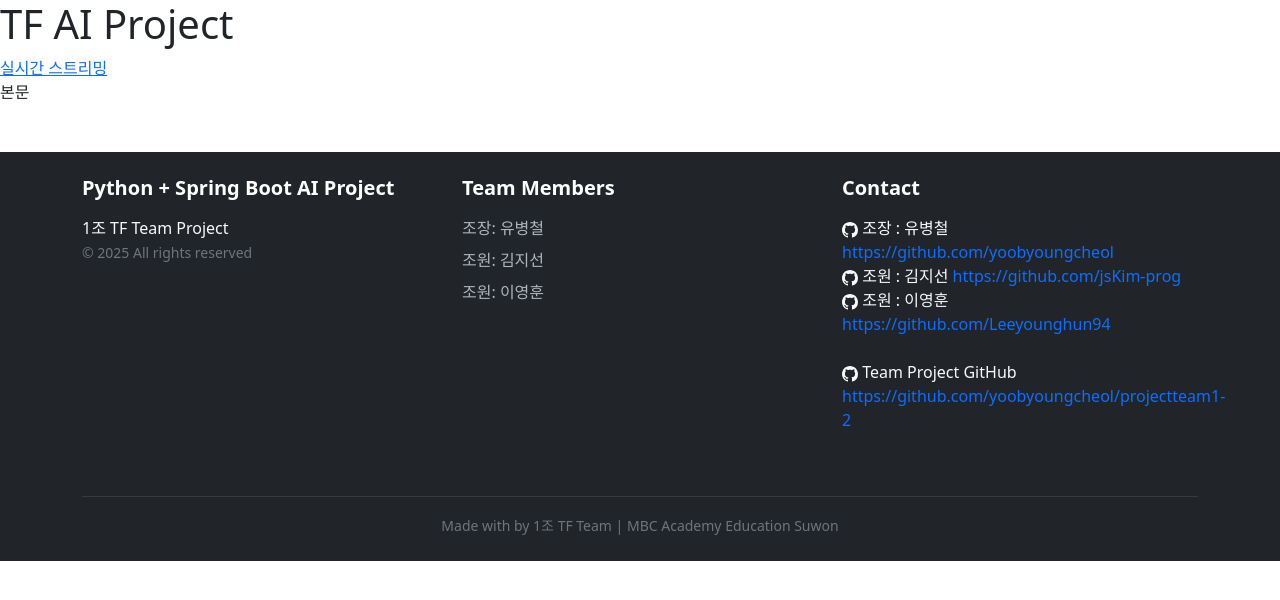
After one commit to yoobyoungcheol/projectteam1-2, a Python web app: template tfspringBoot/src/main/resources/templates/main.html in a window 1280 px wide. The commit adds this page. Shown: the top 600 px of the page. Run offline with Jinja, Linux system fonts and the light colour scheme; the template is opened without the code that fills it, so the values that code supplies are empty.

```diff
--- /dev/null
+++ b/tfspringBoot/src/main/resources/templates/main.html
@@ -0,0 +1,118 @@
+<!DOCTYPE html>
+<html lang="en">
+<head>
+    <meta charset="UTF-8">
+    <title>Main</title>
+    <link href="https://cdn.jsdelivr.net/npm/bootstrap@5.3.3/dist/css/bootstrap.min.css" rel="stylesheet">
+    <style>
+footer {
+   margin-top: 0 !important;
+}
+
+footer h5 {
+   color: #fff;
+   margin-bottom: 1rem;
+   font-weight: 600;
+}
+
+footer ul li {
+   margin-bottom: 0.5rem;
+   color: #adb5bd;
+}
+
+footer .text-muted {
+   color: #6c757d !important;
+}
+
+footer hr {
+   margin: 1rem 0;
+   opacity: 0.1;
+}
+
+footer i {
+   margin-right: 0.5rem;
+}
+    </style>
+</head>
+<body>
+<h1> TF AI Project </h1>
+<a href="ai">실시간 스트리밍</a>
+
+
+<!-- 본문 -->
+<br>
+본문
+
+<!-- Footer -->
+<footer class="bg-dark text-light py-4 mt-5">
+    <div class="container">
+        <div class="row">
+
+            <!-- Team Project 정보  -->
+            <div class="col-md-4 mb-3">
+                <h5>Python + Spring Boot AI Project</h5>
+                <p class="mb-0">1조 TF Team Project </p>
+
+                <small class="text-muted">© 2025 All rights reserved</small>
+            </div>
+
+            <!-- Team Member -->
+            <div class="col-md-4 mb-3">
+                <h5>Team Members</h5>
+                <ul class="list-unstyled">
+                    <li>조장: 유병철</li>
+                    <li>조원: 김지선</li>
+                    <li>조원: 이영훈</li>
+                </ul>
+            </div>
+
+            <!-- Contact -->
+            <div class="col-md-4 mb-3">
+                <h5>Contact</h5>
+                <ul class="list-unstyled">
+
+                    <svg xmlns="http://www.w3.org/2000/svg" width="16" height="16" fill="currentColor" class="bi bi-github" viewBox="0 0 16 16">
+                        <path d="M8 0C3.58 0 0 3.58 0 8c0 3.54 2.29 6.53 5.47 7.59.4.07.55-.17.55-.38 0-.19-.01-.82-.01-1.49-2.01.37-2.53-.49-2.69-.94-.09-.23-.48-.94-.82-1.13-.28-.15-.68-.52-.01-.53.63-.01 1.08.58 1.23.82.72 1.21 1.87.87 2.33.66.07-.52.28-.87.51-1.07-1.78-.2-3.64-.89-3.64-3.95 0-.87.31-1.59.82-2.15-.08-.2-.36-1.02.08-2.12 0 0 .67-.21 2.2.82.64-.18 1.32-.27 2-.27s1.36.09 2 .27c1.53-1.04 2.2-.82 2.2-.82.44 1.1.16 1.92.08 2.12.51.56.82 1.27.82 2.15 0 3.07-1.87 3.75-3.65 3.95.29.25.54.73.54 1.48 0 1.07-.01 1.93-.01 2.2 0 .21.15.46.55.38A8.01 8.01 0 0 0 16 8c0-4.42-3.58-8-8-8"></path>
+                    </svg> 조장 : 유병철
+                    <a href="https://github.com/yoobyoungcheol" class="text-decoration-none">
+                        https://github.com/yoobyoungcheol
+                    </a><br>
+
+                    <svg xmlns="http://www.w3.org/2000/svg" width="16" height="16" fill="currentColor" class="bi bi-github" viewBox="0 0 16 16">
+                        <path d="M8 0C3.58 0 0 3.58 0 8c0 3.54 2.29 6.53 5.47 7.59.4.07.55-.17.55-.38 0-.19-.01-.82-.01-1.49-2.01.37-2.53-.49-2.69-.94-.09-.23-.48-.94-.82-1.13-.28-.15-.68-.52-.01-.53.63-.01 1.08.58 1.23.82.72 1.21 1.87.87 2.33.66.07-.52.28-.87.51-1.07-1.78-.2-3.64-.89-3.64-3.95 0-.87.31-1.59.82-2.15-.08-.2-.36-1.02.08-2.12 0 0 .67-.21 2.2.82.64-.18 1.32-.27 2-.27s1.36.09 2 .27c1.53-1.04 2.2-.82 2.2-.82.44 1.1.16 1.92.08 2.12.51.56.82 1.27.82 2.15 0 3.07-1.87 3.75-3.65 3.95.29.25.54.73.54 1.48 0 1.07-.01 1.93-.01 2.2 0 .21.15.46.55.38A8.01 8.01 0 0 0 16 8c0-4.42-3.58-8-8-8"></path>
+                    </svg> 조원 : 김지선
+                    <a href="https://github.com/jsKim-prog" class="text-decoration-none">
+                        https://github.com/jsKim-prog
+                    </a><br>
+
+                    <svg xmlns="http://www.w3.org/2000/svg" width="16" height="16" fill="currentColor" class="bi bi-github" viewBox="0 0 16 16">
+                        <path d="M8 0C3.58 0 0 3.58 0 8c0 3.54 2.29 6.53 5.47 7.59.4.07.55-.17.55-.38 0-.19-.01-.82-.01-1.49-2.01.37-2.53-.49-2.69-.94-.09-.23-.48-.94-.82-1.13-.28-.15-.68-.52-.01-.53.63-.01 1.08.58 1.23.82.72 1.21 1.87.87 2.33.66.07-.52.28-.87.51-1.07-1.78-.2-3.64-.89-3.64-3.95 0-.87.31-1.59.82-2.15-.08-.2-.36-1.02.08-2.12 0 0 .67-.21 2.2.82.64-.18 1.32-.27 2-.27s1.36.09 2 .27c1.53-1.04 2.2-.82 2.2-.82.44 1.1.16 1.92.08 2.12.51.56.82 1.27.82 2.15 0 3.07-1.87 3.75-3.65 3.95.29.25.54.73.54 1.48 0 1.07-.01 1.93-.01 2.2 0 .21.15.46.55.38A8.01 8.01 0 0 0 16 8c0-4.42-3.58-8-8-8"></path>
+                    </svg> 조원 : 이영훈
+                    <a href="https://github.com/Leeyounghun94" class="text-decoration-none">
+                        https://github.com/Leeyounghun94
+                    </a><br><br>
+
+                    <svg xmlns="http://www.w3.org/2000/svg" width="16" height="16" fill="currentColor" class="bi bi-github" viewBox="0 0 16 16">
+                        <path d="M8 0C3.58 0 0 3.58 0 8c0 3.54 2.29 6.53 5.47 7.59.4.07.55-.17.55-.38 0-.19-.01-.82-.01-1.49-2.01.37-2.53-.49-2.69-.94-.09-.23-.48-.94-.82-1.13-.28-.15-.68-.52-.01-.53.63-.01 1.08.58 1.23.82.72 1.21 1.87.87 2.33.66.07-.52.28-.87.51-1.07-1.78-.2-3.64-.89-3.64-3.95 0-.87.31-1.59.82-2.15-.08-.2-.36-1.02.08-2.12 0 0 .67-.21 2.2.82.64-.18 1.32-.27 2-.27s1.36.09 2 .27c1.53-1.04 2.2-.82 2.2-.82.44 1.1.16 1.92.08 2.12.51.56.82 1.27.82 2.15 0 3.07-1.87 3.75-3.65 3.95.29.25.54.73.54 1.48 0 1.07-.01 1.93-.01 2.2 0 .21.15.46.55.38A8.01 8.01 0 0 0 16 8c0-4.42-3.58-8-8-8"></path>
+                    </svg> Team Project GitHub
+                    <a href="https://github.com/yoobyoungcheol/projectteam1-2" class="text-decoration-none">
+                        https://github.com/yoobyoungcheol/projectteam1-2
+                    </a>
+                </ul>
+            </div>
+        </div>
+
+        <!-- 하단 구분 및 기타 -->
+        <div class="row mt-3">
+            <div class="col">
+                <hr class="bg-secondary">
+                <div class="text-center text-muted">
+                    <small>Made with by 1조 TF Team | MBC Academy Education Suwon</small>
+                </div>
+            </div>
+        </div>
+    </div>
+</footer>
+<link href="https://cdn.jsdelivr.net/npm/bootstrap@5.3.3/dist/css/bootstrap.min.css" rel="stylesheet">
+</body>
+</html>
```
Also changed, not shown: tfspringBoot/src/main/resources/templates/ai.html (+16 -8 lines), tfspringBoot/src/main/resources/templates/dataReceive.html (added, +53 -0 lines), 9 other files.
